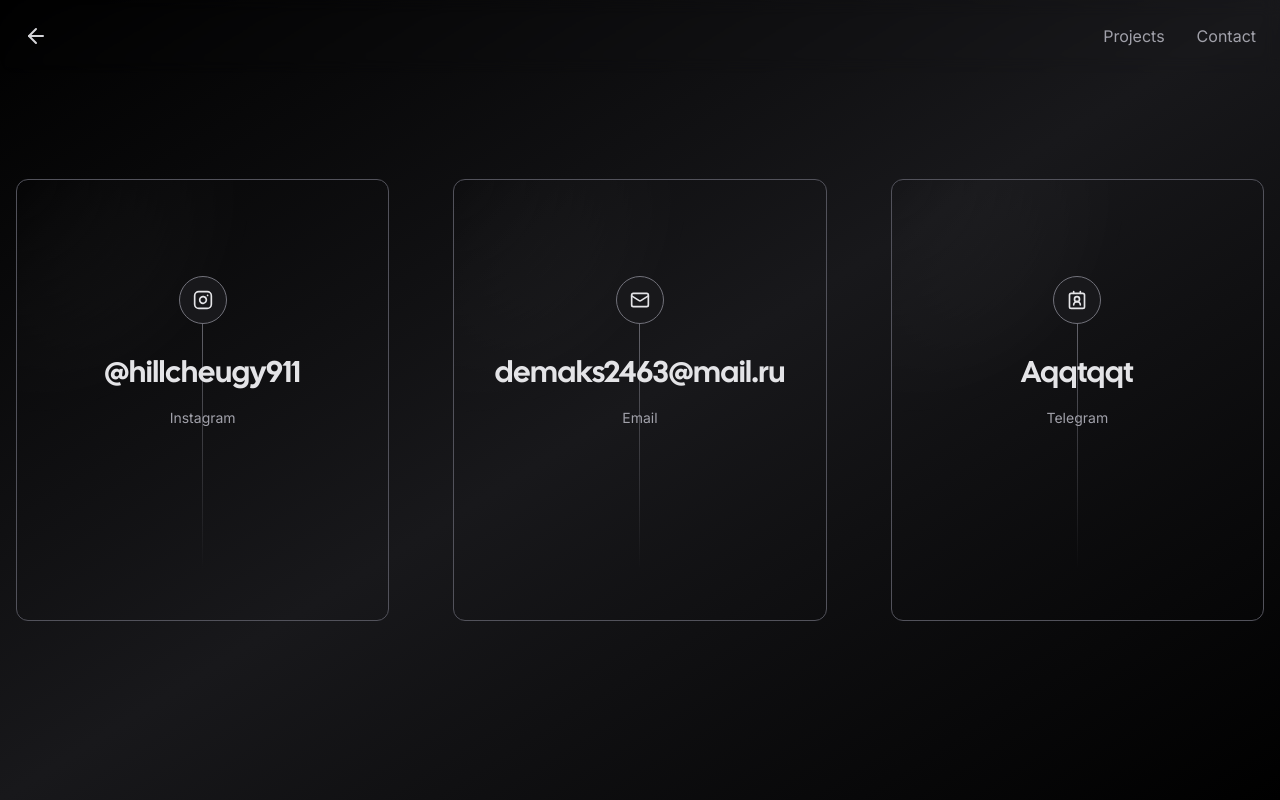
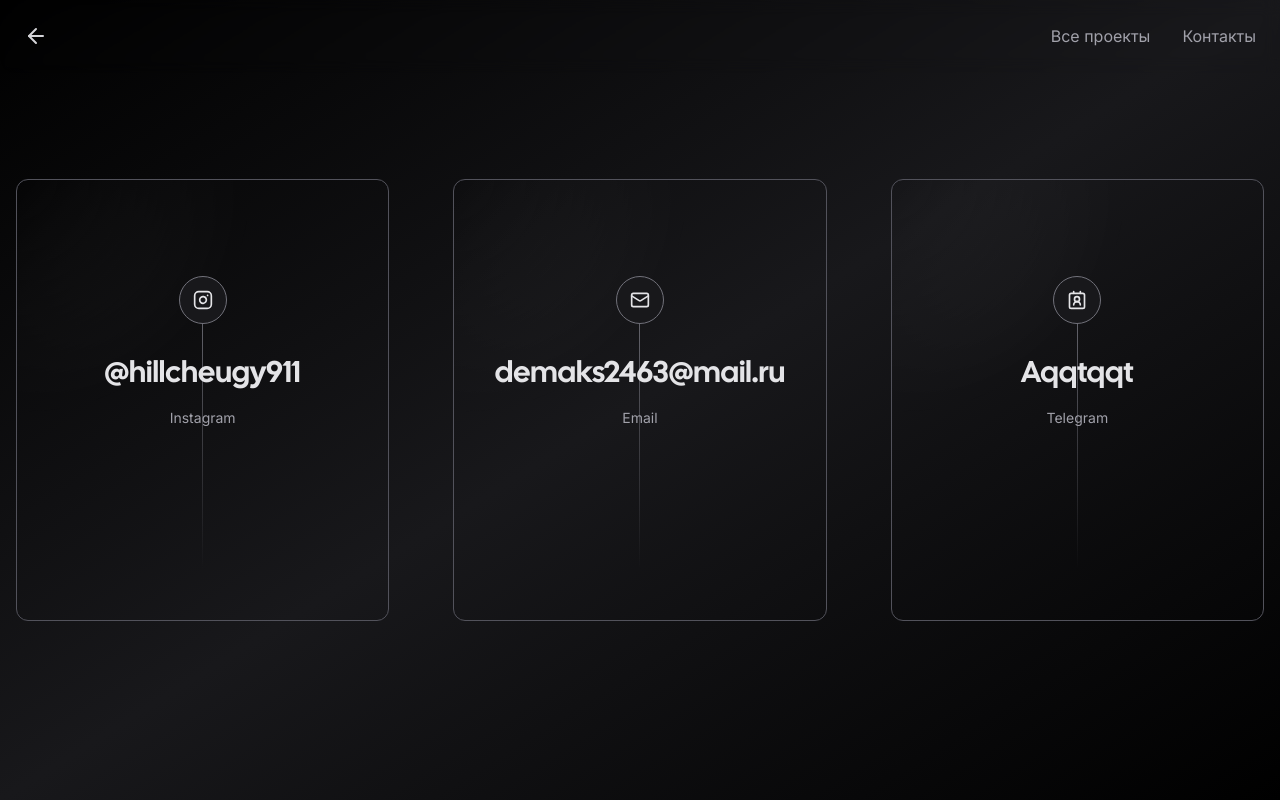
Before and after one commit to Bluecoolclouds/nextjs-portfolio-pageview-counter, a Next.js app: page /contact in a window 1280 px wide. Built offline with nearby package versions, Linux system fonts and the light colour scheme; no server answers; what tailwindcss-debug-screens would draw is missing.

Commit message:
Update nav.tsx

```diff
--- a/app/components/nav.tsx
+++ b/app/components/nav.tsx
@@ -32,13 +32,13 @@ export const Navigation: React.FC = () => {
 							href="/projects"
 							className="duration-200 text-zinc-400 hover:text-zinc-100"
 						>
-							Projects
+							Все проекты
 						</Link>
 						<Link
 							href="/contact"
 							className="duration-200 text-zinc-400 hover:text-zinc-100"
 						>
-							Contact
+							Контакты
 						</Link>
 					</div>
 
```
